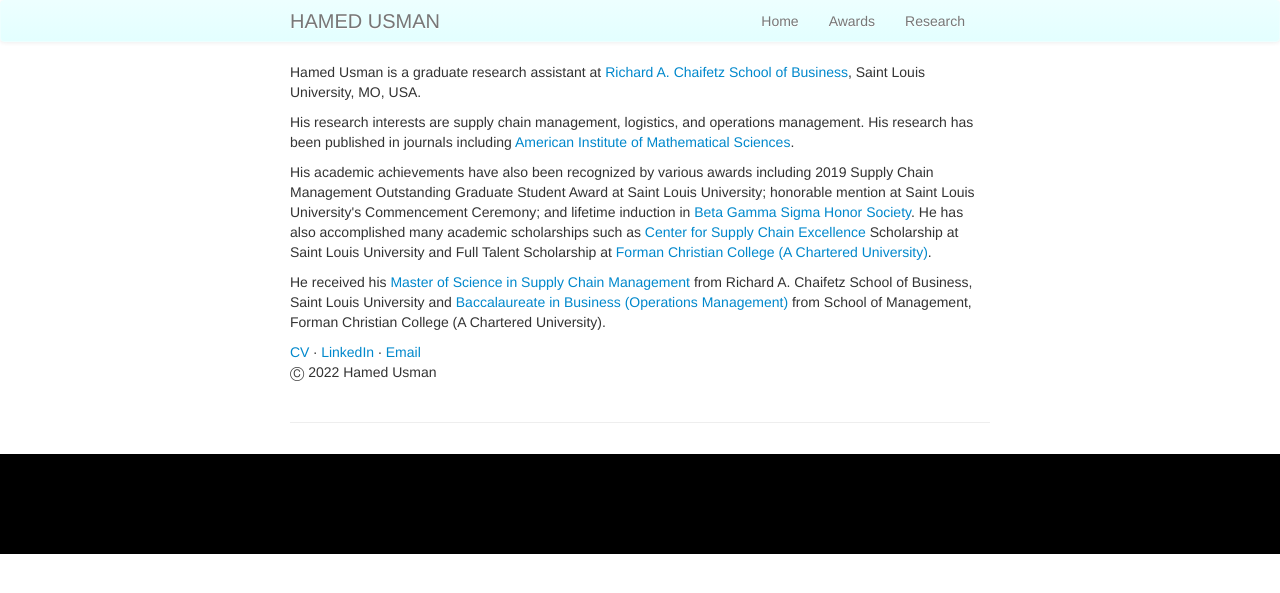
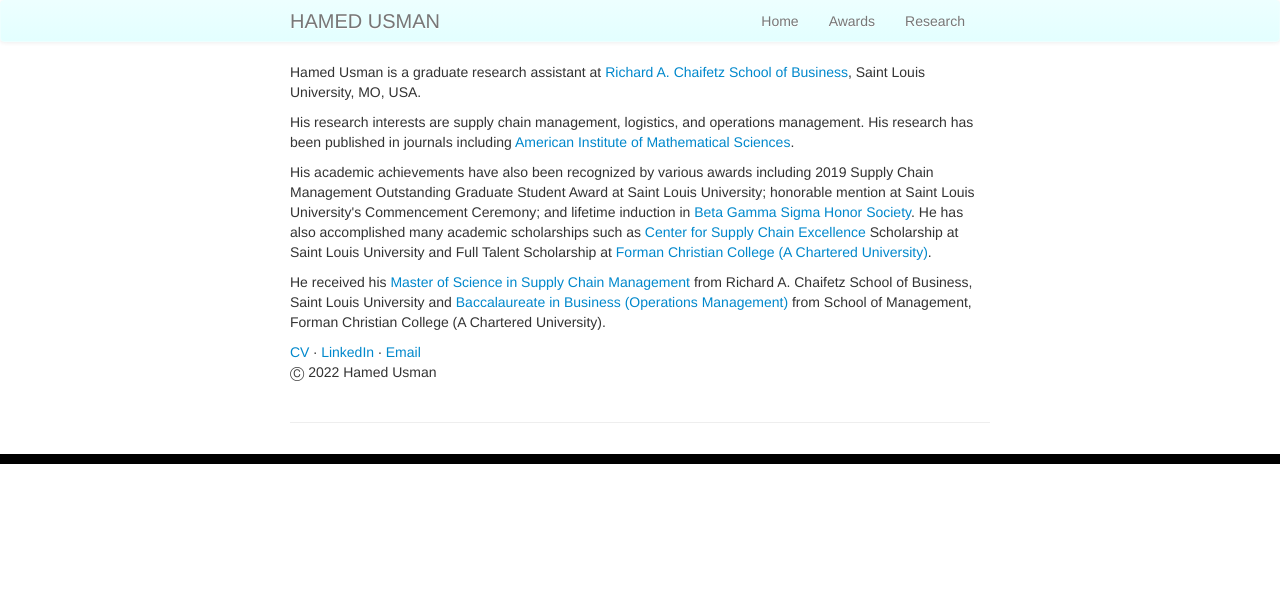
Before and after one commit to hamedusman/hamedusman.github.io, a Jekyll site: the page built from index.md, in a window 1280 px wide. Shown: the top 593 px of the page. Built offline with Jekyll 4.4.1, drawn with Linux system fonts in a browser that asks for light colours.

Commit message:
Update my_custom_css.css

```diff
--- a/assets/themes/twitter/css/my_custom_css.css
+++ b/assets/themes/twitter/css/my_custom_css.css
@@ -111,19 +111,19 @@
   padding: 0;
 }
 html, body {
-  height: 100px;
+  height: 10px;
 }
 #container-footer {
   min-height: 100%;
 }
 #main {
   overflow: auto;
-  padding-bottom: 100px;
+  padding-bottom: 10px;
 }
 #footer {
   background-color: #000;
   position: relative;
-  height: 100px;
-  margin-top: -100px;
+  height: 10px;
+  margin-top: -10px;
   clear: both;
 }
```
